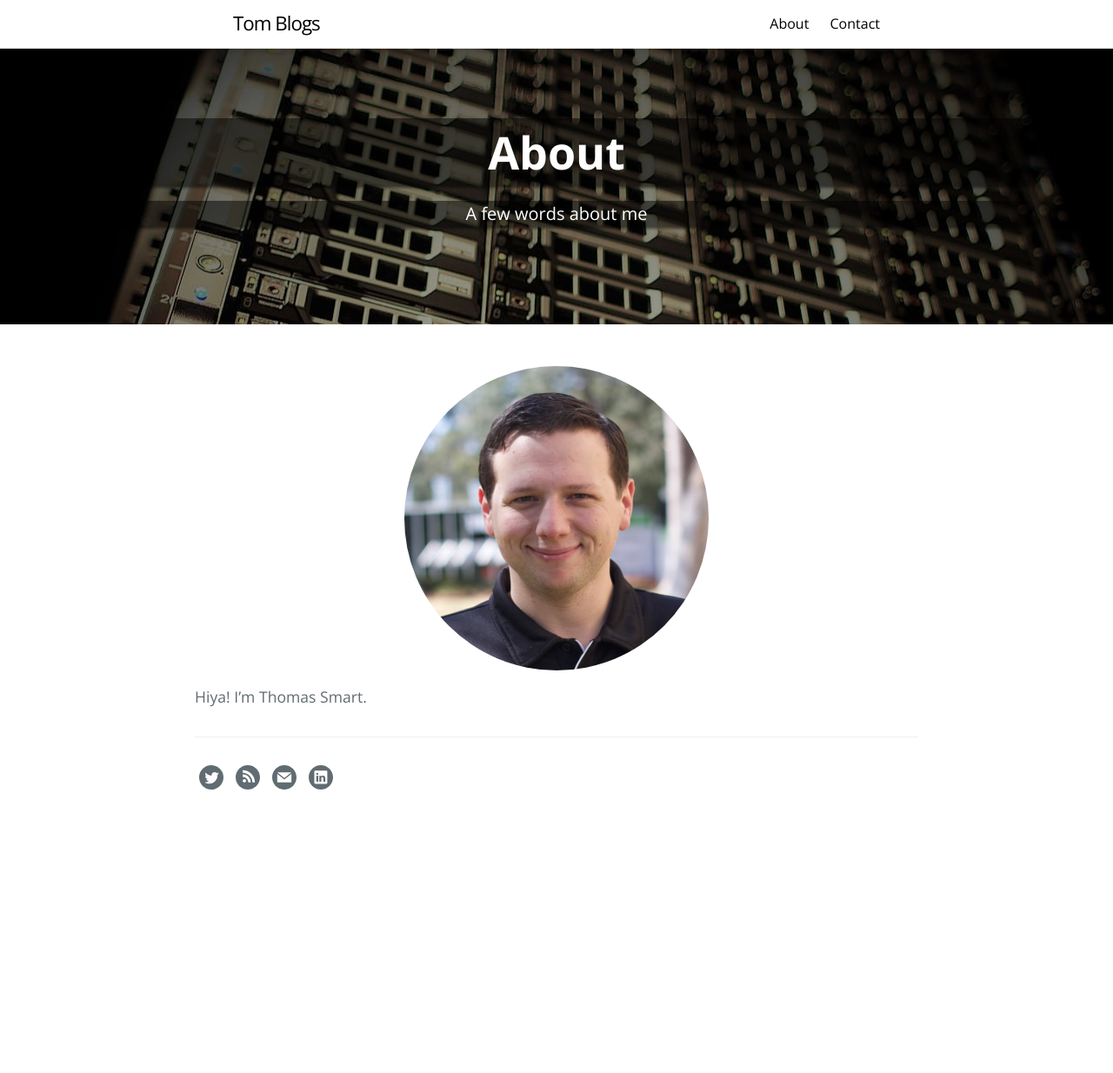
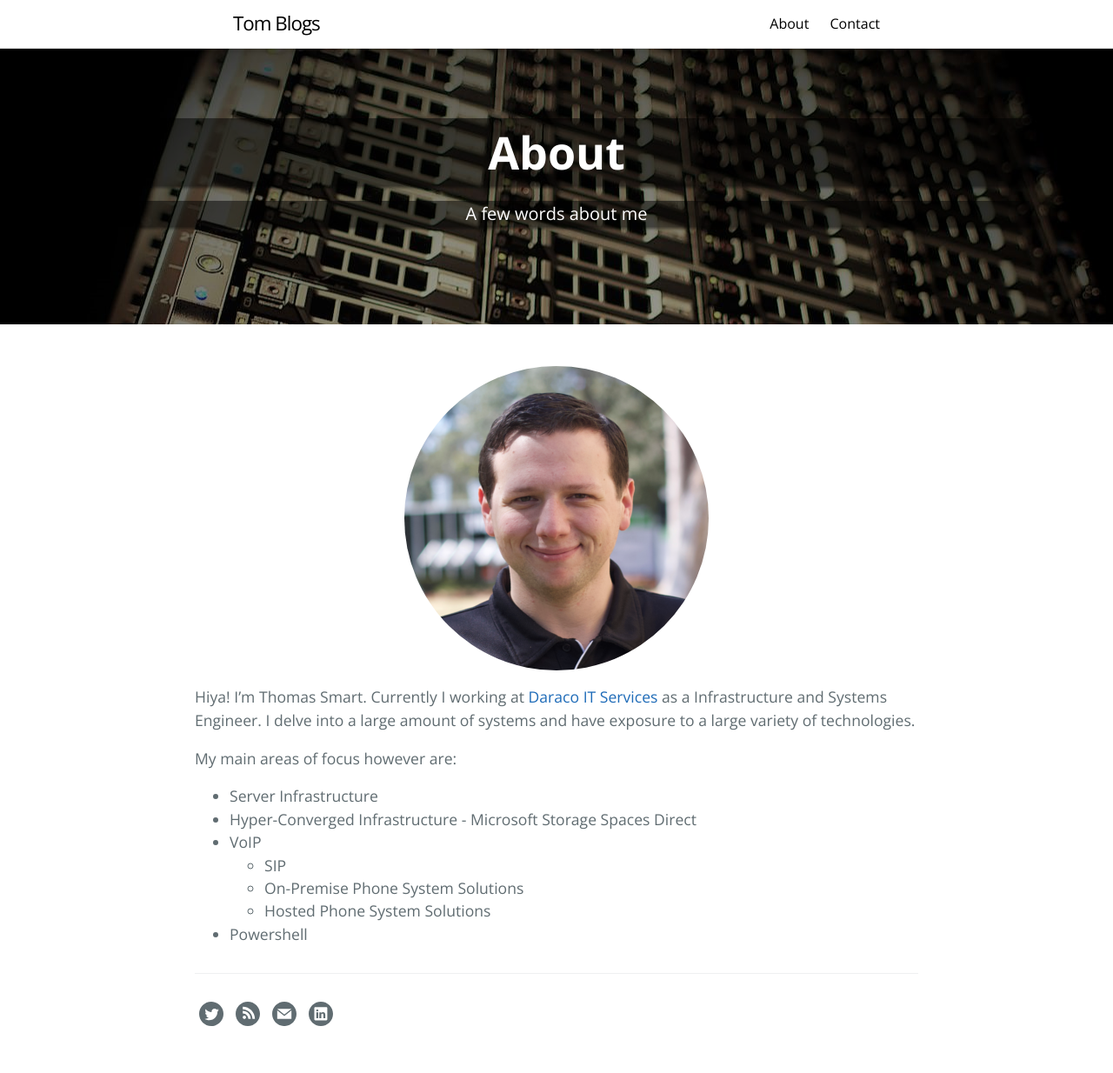
Before and after one commit to thomassmart/thomassmart.github.io, a Jekyll site: the page built from about.md, in a window 1280 px wide. Shown: the whole page at 87% size. Built offline with Jekyll 4.4.1, drawn with Linux system fonts in a browser that asks for light colours; before the commit the page ends 962 px from its top, so only the background shows below that.

Commit message:
About Updates

```diff
--- a/about.md
+++ b/about.md
@@ -5,9 +5,19 @@ tagline: A few words about me
 permalink: /about.html
 ---
 
-<img src="{{ site.url }}/assets/img/headshot.png" alt="Mug Shot" style="width: 350px; display: block; margin-left: auto; margin-right: auto;
+<img src="{{site.url}}/assets/img/HeadShot.png" alt="Mug Shot" style="width: 350px; display: block; margin-left: auto; margin-right: auto;
 webkit-border-radius: 50em;
 	-moz-border-radius: 50em;
 	border-radius: 50em;"/>
 
-Hiya! I'm Thomas Smart.
+Hiya! I'm Thomas Smart. Currently I working at [Daraco IT Services](http://www.daraco.com.au) as a Infrastructure and Systems Engineer. I delve into a large amount of systems and have exposure to a large variety of technologies.
+
+My main areas of focus however are:
+
+* Server Infrastructure
+* Hyper-Converged Infrastructure - Microsoft Storage Spaces Direct
+* VoIP
+	* SIP
+	* On-Premise Phone System Solutions
+	* Hosted Phone System Solutions
+* Powershell
```
Also changed, not shown: 2 other files.
